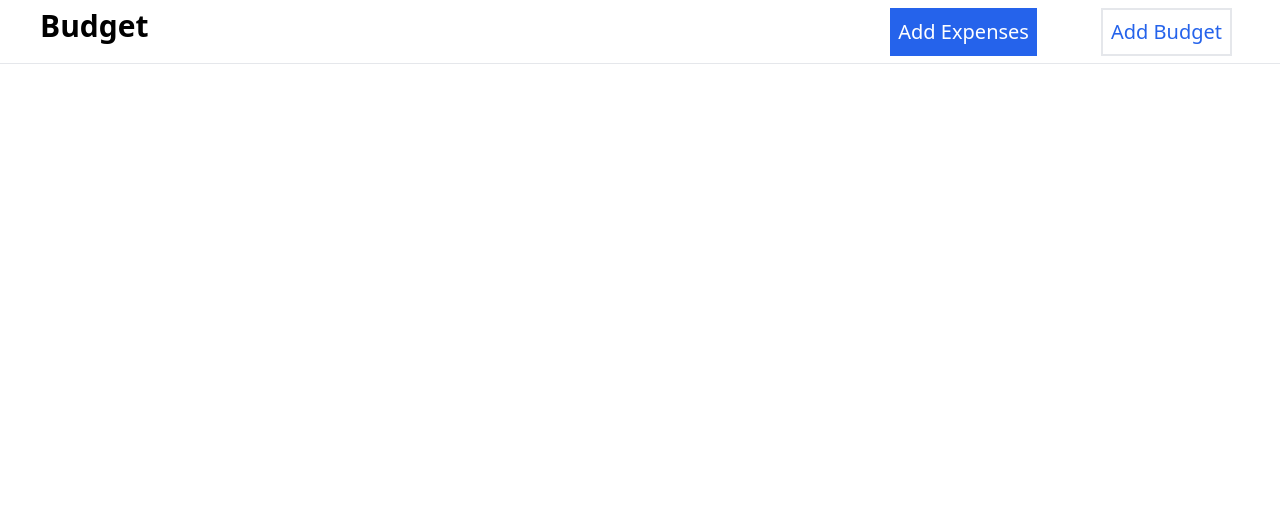
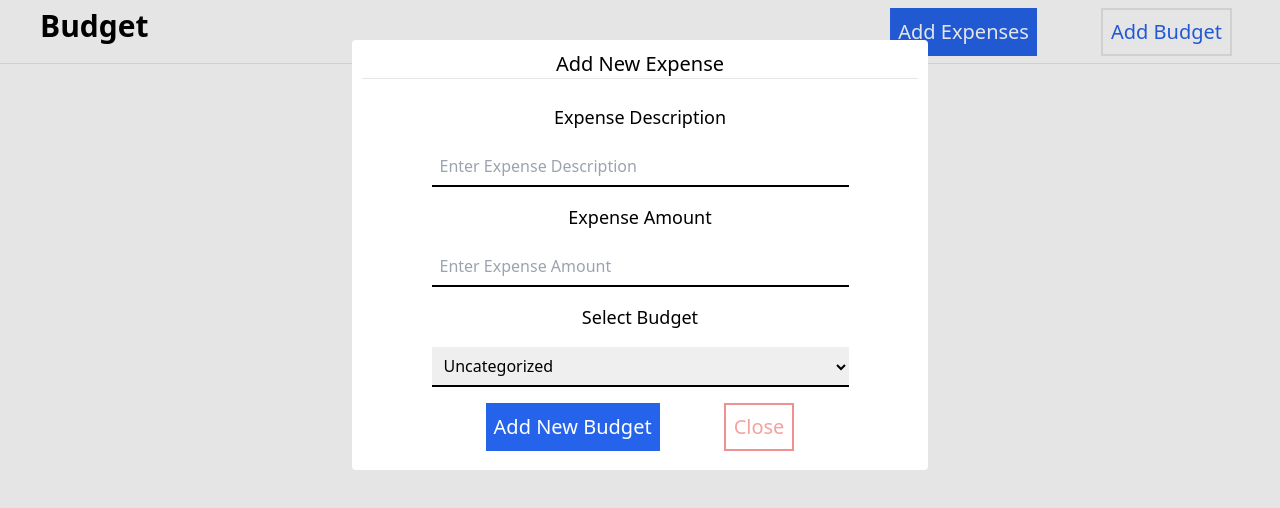
Before and after one commit to Chirayu31/MyBudget, a React (Vite) app: page / in a window 1280 px wide. Both pictures are taken after a click on the button "Add Expenses". Shown: the top 508 px of the page. Built offline with nearby package versions, Linux system fonts and the light colour scheme; a web font is replaced by a local one.

Commit message:
Add Expense Modal Completed

```diff
--- a/src/App.jsx
+++ b/src/App.jsx
@@ -1,3 +1,4 @@
+import { useState } from 'react'
 import './App.css'
 import BudgetCard from './Components/BudgetCard'
 import Navbar from './Components/Navbar'
@@ -5,19 +6,42 @@ import { useBudget } from './Contexts/BudgetContext'
 
 function App() {
   const { budgets, getBudgetExpenses } = useBudget()
+  const [showExpenseModal, setShowExpenseModal] = useState(false)
+  const [addExpenseModalBudgetId, setAddExpenseModalBudgetId] = useState()
+
+  const expenseModalOpenHandler = (budgetId) => {
+    setShowExpenseModal(true)
+    setAddExpenseModalBudgetId(budgetId)
+  }
+
+  const expenseModalCloseHandler = () => {
+    setShowExpenseModal(false)
+  }
+
   return (
     <div className="App">
-      <Navbar />
+      <Navbar
+        showExpenseModal={showExpenseModal}
+        expenseModalOpenHandler={expenseModalOpenHandler}
+        expenseModalCloseHandler={expenseModalCloseHandler}
+        addExpenseModalBudgetId={addExpenseModalBudgetId}
+        setAddExpenseModalBudgetId={setAddExpenseModalBudgetId} />
+
       <div className='flex flex-col'>
-        {budgets.map((budget) => {
-          const amount = getBudgetExpenses(budget.id).reduce((total, expense) => total + expense.amount, 0)
+        {budgets.map((budget, idx) => {
+          const amount = getBudgetExpenses(budget.id)
+            .reduce((total, expense) => total + expense.amount, 0)
           return (
-            <BudgetCard name={budget.name} amt={amount} max={budget.max} />
+            <BudgetCard
+              key={idx}
+              name={budget.name}
+              amt={amount}
+              max={budget.max}
+              onAddExpenseClick={() => expenseModalOpenHandler(budget.id)}
+            />
           )
         })}
       </div>
-
-
 
     </div >
   )
--- /dev/null
+++ b/src/Components/AddExpensesModal.jsx
@@ -0,0 +1,118 @@
+import React, { useRef } from 'react'
+import { UNCATEGORIZED_BUDGET_ID, useBudget } from '../Contexts/BudgetContext'
+import CenterCard from './CenterCard'
+
+function AddExpensesModal({ showExpenseModal, expenseModalCloseHandler, defaultBudgetId }) {
+    const descriptionRef = useRef()
+    const amountRef = useRef()
+    const budgetIdRef = useRef()
+
+    const { addExpense, budgets } = useBudget()
+
+    const handleSubmit = (e) => {
+        e.preventDefault()
+        // console.log("inside handler")
+        addExpense({
+            description: descriptionRef.current.value,
+            amount: parseFloat(amountRef.current.value),
+            budgetId: budgetIdRef.current.value
+        })
+        expenseModalCloseHandler()
+    }
+
+    return (
+        <>
+            {showExpenseModal ? (
+                <CenterCard>
+                    <div className='w-full h-full opacity-10 bg-black absolute z-10 inset-0'>
+                    </div>
+                    <div className='absolute -inset-y-0 rounded z-50 bg-white container h-[430px] sm:max-w-xl m-10 p-2.5'>
+                        <div>
+                            <h1 className='text-xl text-center border-b font-medium'>
+                                Add New Expense
+                            </h1>
+                        </div>
+                        <form className='flex flex-col gap-4 items-center my-6'
+                            onSubmit={(e) => e.preventDefault()}>
+
+                            <span
+                                className='text-lg font-medium'>
+                                Expense Description
+                            </span>
+                            <input type="text"
+                                className='block w-3/4 h-10 px-2 border-b-2 border-black focus:outline-none focus:border-blue-600 focus:border-2 focus:rounded  '
+                                placeholder='Enter Expense Description'
+                                ref={descriptionRef} required
+                            />
+
+                            <span
+                                className='text-lg font-medium'>
+                                Expense Amount
+                            </span>
+                            <input type="number"
+                                className='block w-3/4 h-10 px-2 border-b-2 border-black focus:outline-none focus:border-blue-600 focus:border-2 focus:rounded  '
+                                min={0}
+                                placeholder='Enter Expense Amount'
+                                ref={amountRef}
+                                required
+                            />
+                            <span
+                                className='text-lg font-medium'>
+                                Select Budget
+                            </span>
+                            <select
+                                className='block w-3/4 h-10 px-2 border-b-2 border-black focus:outline-none focus:border-blue-600 focus:border-2 focus:rounded  '
+                                name="budgets"
+                                id="budget-select"
+                                ref={budgetIdRef}
+                                defaultValue={defaultBudgetId}
+                                required>
+                                <option value={UNCATEGORIZED_BUDGET_ID}>Uncategorized</option>
+
+                                {budgets.map((budget) => (
+
+                                    <option key={budget.id} value={budget.id}>
+                                        {budget.name}
+                                    </option>
+
+
+                                ))}
+
+                            </select>
+
+
+                            <div className='flex justify-between gap-4 sm:gap-16'>
+
+                                <button type='submit'
+                                    className='bg-blue-600 p-1 sm:p-2 text-white text-sm sm:text-lg md:text-xl'
+                                    onClick={handleSubmit}
+                                >
+                                    Add New Budget
+                                </button>
+
+                                <button
+                                    className='bg-white opacity-50 hover:opacity-100 p-1 sm:p-2 text-red-500 border-2 border-red-600 text-sm sm:text-lg md:text-xl'
+
+                                    onClick={(e) => {
+                                        e.preventDefault()
+                                        expenseModalCloseHandler()
+                                    }}
+                                >
+                                    Close
+                                </button>
+                            </div>
+
+
+                        </form>
+
+                    </div>
+                </CenterCard>
+
+            ) : (<></>)}
+        </>
+
+
+    )
+}
+
+export default AddExpensesModal
--- a/src/Components/BudgetCard.jsx
+++ b/src/Components/BudgetCard.jsx
@@ -2,7 +2,7 @@ import React from 'react'
 import { currencyFormatter } from '../utils'
 import CenterCard from './CenterCard'
 
-function BudgetCard({ name, amt, max }) {
+function BudgetCard({ name, amt, max, onAddExpenseClick }) {
     return (
         <CenterCard>
             <div className=' container sm:max-w-xl border-grey border-2 p-2.5 my-2'>
@@ -36,7 +36,7 @@ function BudgetCard({ name, amt, max }) {
                 {/* Add Expense and View Expense Buttons */}
                 <div className='flex justify-center'>
                     <div className='flex justify-between gap-4 sm:gap-16'>
-                        <button className='bg-blue-600 p-1 sm:p-2 text-white text-sm sm:text-lg md:text-xl '>
+                        <button className='bg-blue-600 p-1 sm:p-2 text-white text-sm sm:text-lg md:text-xl ' onClick={onAddExpenseClick}>
                             Add Expense
                         </button>
                         <button className='bg-white border-solid border-2 border-grey hover:border-blue-600 p-1 sm:p-2 text-blue-600 text-sm sm:text-lg md:text-xl sm:mr-6 md:mr-10'>
--- a/src/Components/Navbar.jsx
+++ b/src/Components/Navbar.jsx
@@ -1,12 +1,13 @@
 import React, { useState } from 'react'
 import AddBudgetModal from './AddBudgetModal'
+import AddExpensesModal from './AddExpensesModal'
 
-function Navbar() {
+function Navbar({ showExpenseModal, expenseModalOpenHandler, expenseModalCloseHandler, addExpenseModalBudgetId, setAddExpenseModalBudgetId }) {
     const [showBudgetModal, setShowBudgetModal] = useState(false)
+
     const budgetModalOpenHandler = () => {
         setShowBudgetModal(true)
     }
-
     const budgetModalCloseHandler = () => {
         setShowBudgetModal(false)
     }
@@ -18,10 +19,14 @@ function Navbar() {
                         Budget
                     </h1>
                     <div className='flex justify-between gap-4 sm:gap-16'>
-                        <button className='bg-blue-600 p-1 sm:p-2 text-white text-sm sm:text-lg md:text-xl '>
+                        <button
+                            className='bg-blue-600 p-1 sm:p-2 text-white text-sm sm:text-lg md:text-xl '
+                            onClick={expenseModalOpenHandler}
+                        >
                             Add Expenses
                         </button>
-                        <button className='bg-white border-solid border-2 border-grey hover:border-blue-600 p-1 sm:p-2 text-blue-600 text-sm sm:text-lg md:text-xl sm:mr-6 md:mr-10'
+                        <button
+                            className='bg-white border-solid border-2 border-grey hover:border-blue-600 p-1 sm:p-2 text-blue-600 text-sm sm:text-lg md:text-xl sm:mr-6 md:mr-10'
                             onClick={budgetModalOpenHandler}
                         >
                             Add Budget
@@ -32,6 +37,12 @@ function Navbar() {
         </div>
         <AddBudgetModal showBudgetModal={showBudgetModal}
             budgetModalCloseHandler={budgetModalCloseHandler} />
+
+        <AddExpensesModal
+            showExpenseModal={showExpenseModal}
+            expenseModalCloseHandler={expenseModalCloseHandler}
+            defaultBudgetId={addExpenseModalBudgetId}
+        />
     </>
     )
 }
--- a/src/Contexts/BudgetContext.jsx
+++ b/src/Contexts/BudgetContext.jsx
@@ -3,6 +3,8 @@ import { v4 as uuidv4 } from "uuid"
 import useLocalStorage from "../Hooks/useLocalStorage"
 
 const BudgetContext = React.createContext()
+
+export const UNCATEGORIZED_BUDGET_ID = 'uncategorized'
 
 export const useBudget = () => {
     return useContext(BudgetContext)
@@ -26,14 +28,14 @@ export const BudgetProvider = ({ children }) => {
         return expenses.filter(expense => expense.budgetId === budgetId)
     }
 
-    function addExpense({ budgetId, name, amt, desc }) {
+    function addExpense({ budgetId, name, amount, description }) {
         setExpenses(prevExpense => {
-            return [...prevExpense, { id: uuidv4(), budgetId, name, amt, desc }]
+            return [...prevExpense, { id: uuidv4(), budgetId, name, amount, description }]
         })
     }
 
     function addBudget({ name, max }) {
-        console.log("inside context")
+        // console.log("inside context")
         setBudgets(prevBudget => {
             if (prevBudget.find(budget => budget.name == name)) return prevBudget
             return [...prevBudget, { id: uuidv4(), name, max }]
```
